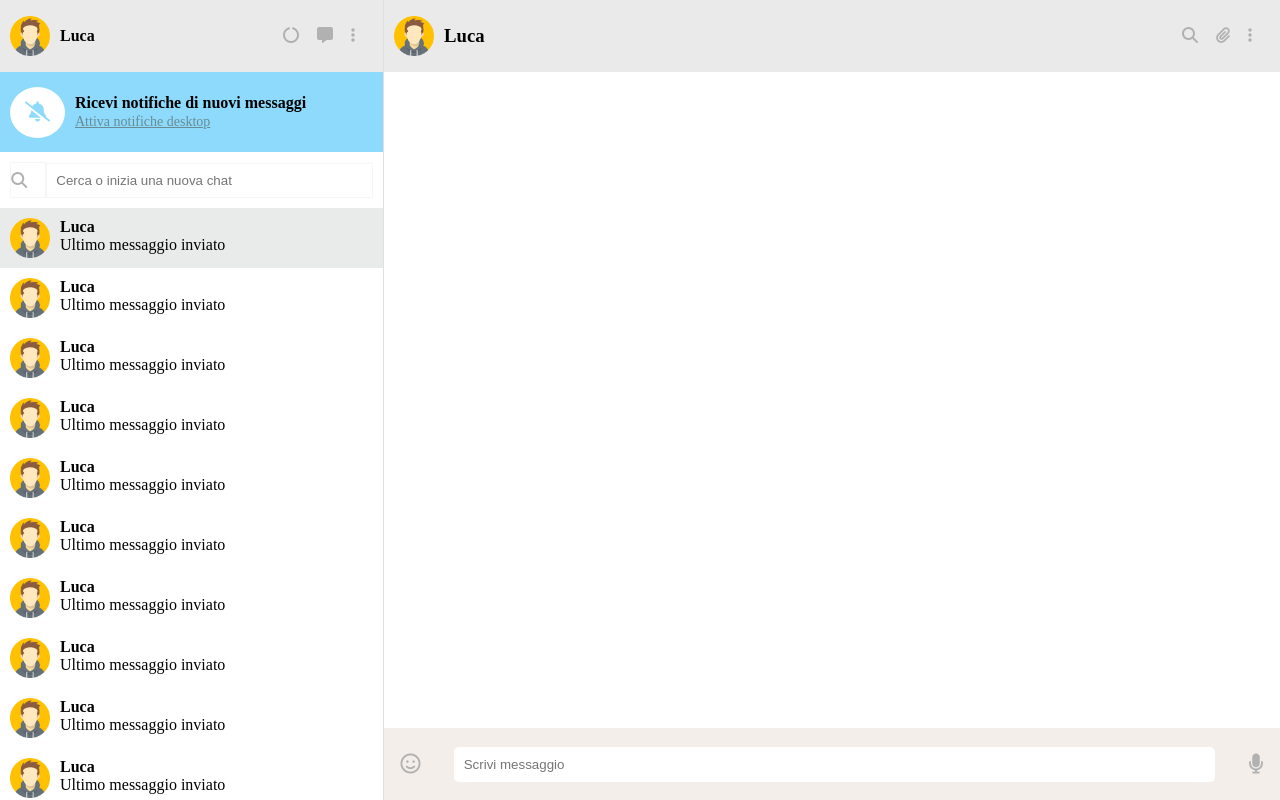
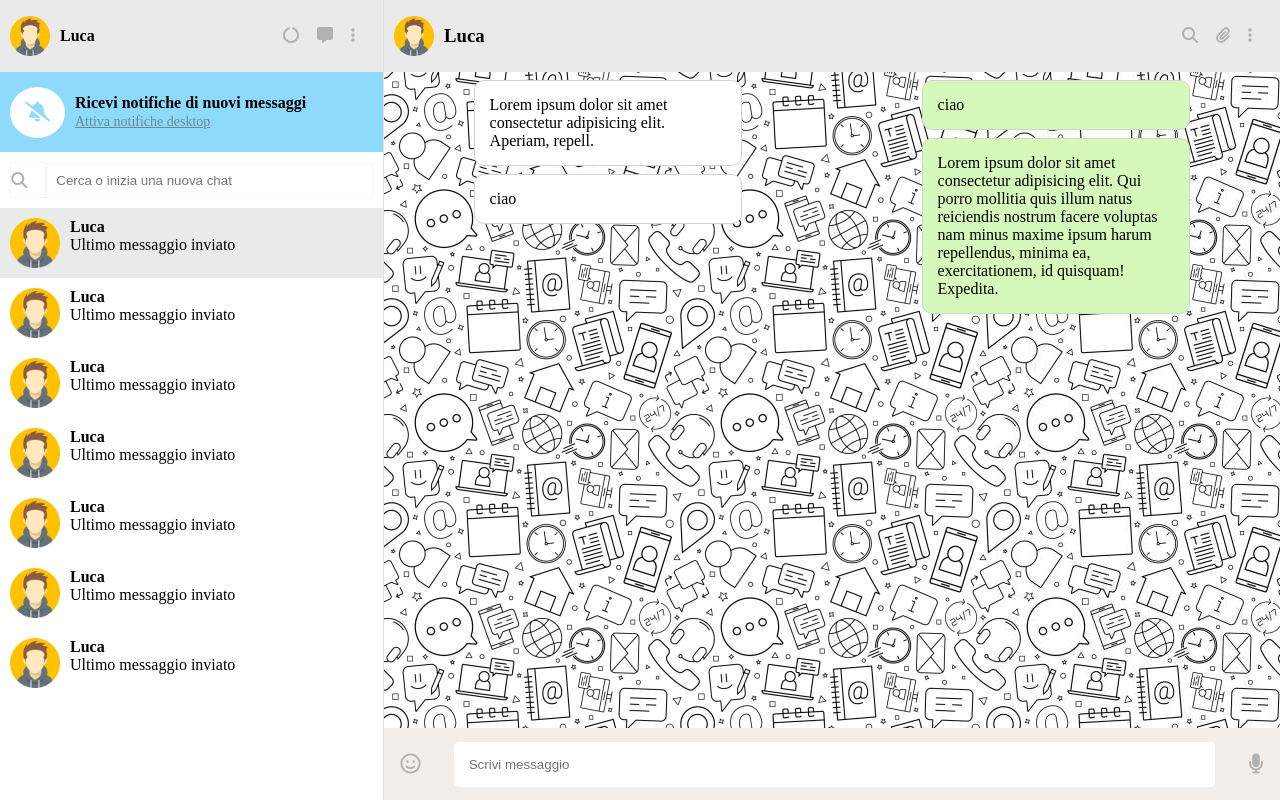
Before and after one commit to LucaGarizio/vue-boolzapp, a plain HTML site: page index.html in a window 1280 px wide. Drawn offline with nearby package versions, Linux system fonts and the light colour scheme.

Commit message:
style: add structure html & css right main part(chat display)

```diff
--- a/css/main.css
+++ b/css/main.css
@@ -90,7 +90,7 @@ body {
 }
 
 .chat-users img {
-    width: 40px;
+    width: 50px;
     margin-right: 10px;
 }
 
@@ -125,10 +125,41 @@ body {
     padding: 10px;
 }
 
+/* right main */
 .right-main {
     height: calc(100% - 18vh);
+    display: flex;
+    background-image: url(../img/whatsapp-bg.jpg);
 }
 
+.column-received,
+.column-sent{
+    width: 50%;
+}
+
+.message-received,
+.message-sent {
+    width: 60%;
+    margin: 0 auto;
+}
+
+.right-main p{
+    padding: 15px;
+    border: 1px solid lightgrey;
+    border-radius: 10px;
+    margin: 3% 0;
+}
+
+.message-received p{
+    background-color: #fff;
+}
+
+.message-sent p{
+    background-color: #d5f9ba;
+}
+
+
+/* right bottom */
 .right-bottom {
     background-color: #f3eeea;
     height: 9vh;
@@ -143,7 +174,7 @@ body {
 
 .text input {
     width: 100%;
-    padding: 10px;
+    padding: 15px;
     border-radius: 5px;
     border: none;
 }
--- a/index.html
+++ b/index.html
@@ -41,6 +41,7 @@
                     </div>
                     <input type="text" placeholder="Cerca o inizia una nuova chat">
                 </div>
+
                 <div class="left-main">
                     <div>
                         <ul>
@@ -48,102 +49,55 @@
                                 <img src="img/avatar1.webp" alt="">
                                 <div class="info">
                                     <h4>Luca</h4>
-                                        <span>Ultimo messaggio inviato</span>
+                                    <span>Ultimo messaggio inviato<span>
                                 </div>
                             </li>
                             <li class="chat-users">
                                 <img src="img/avatar1.webp" alt="">
                                 <div class="info">
                                     <h4>Luca</h4>
-                                        <span>Ultimo messaggio inviato</span>
+                                    <span>Ultimo messaggio inviato<span>
                                 </div>
                             </li>
                             <li class="chat-users">
                                 <img src="img/avatar1.webp" alt="">
                                 <div class="info">
                                     <h4>Luca</h4>
-                                        <span>Ultimo messaggio inviato</span>
+                                    <span>Ultimo messaggio inviato<span>
                                 </div>
                             </li>
                             <li class="chat-users">
                                 <img src="img/avatar1.webp" alt="">
                                 <div class="info">
                                     <h4>Luca</h4>
-                                        <span>Ultimo messaggio inviato</span>
+                                    <span>Ultimo messaggio inviato<span>
                                 </div>
                             </li>
                             <li class="chat-users">
                                 <img src="img/avatar1.webp" alt="">
                                 <div class="info">
                                     <h4>Luca</h4>
-                                        <span>Ultimo messaggio inviato</span>
+                                    <span>Ultimo messaggio inviato<span>
                                 </div>
                             </li>
                             <li class="chat-users">
                                 <img src="img/avatar1.webp" alt="">
                                 <div class="info">
                                     <h4>Luca</h4>
-                                        <span>Ultimo messaggio inviato</span>
+                                    <span>Ultimo messaggio inviato<span>
                                 </div>
                             </li>
                             <li class="chat-users">
                                 <img src="img/avatar1.webp" alt="">
                                 <div class="info">
                                     <h4>Luca</h4>
-                                        <span>Ultimo messaggio inviato</span>
-                                    </div>
-                                </li>
-                                <li class="chat-users">
-                                    <img src="img/avatar1.webp" alt="">
-                                    <div class="info">
-                                        <h4>Luca</h4>
-                                        <span>Ultimo messaggio inviato</span>
-                                    </div>
-                                </li>
-                                <li class="chat-users">
-                                    <img src="img/avatar1.webp" alt="">
-                                    <div class="info">
-                                        <h4>Luca</h4>
-                                        <span>Ultimo messaggio inviato</span>
-                                    </div>
-                                </li>
-                                <li class="chat-users">
-                                    <img src="img/avatar1.webp" alt="">
-                                    <div class="info">
-                                        <h4>Luca</h4>
-                                        <span>Ultimo messaggio inviato</span>
-                                    </div>
-                                </li>
-                                <li class="chat-users">
-                                    <img src="img/avatar1.webp" alt="">
-                                    <div class="info">
-                                        <h4>Luca</h4>
-                                        <span>Ultimo messaggio inviato</span>
-                                    </div>
-                                </li>
-                                <li class="chat-users">
-                                    <img src="img/avatar1.webp" alt="">
-                                    <div class="info">
-                                        <h4>Luca</h4>
-                                        <span>Ultimo messaggio inviato</span>
-                                    </div>
-                                </li>
-                                <li class="chat-users">
-                                    <img src="img/avatar1.webp" alt="">
-                                    <div class="info">
-                                        <h4>Luca</h4>
-                                        <span>Ultimo messaggio inviato</span>
+                                    <span>Ultimo messaggio inviato<span>
                                 </div>
                             </li>
                         </ul>
-
                     </div>
                 </div>
             </div>
-
-
-
-
 
             <!-- right side app -->
             <div class="right-part">
@@ -159,7 +113,18 @@
                     </div>
                 </div>
                 <div class="right-main">
-
+                    <div class="column-received">
+                        <div class="message-received">
+                            <p>Lorem ipsum dolor sit amet consectetur adipisicing elit. Aperiam, repell.</p>
+                            <p>ciao</p>
+                        </div>
+                    </div>
+                    <div class="column-sent">
+                        <div class="message-sent">
+                            <p>ciao</p>
+                            <p>Lorem ipsum dolor sit amet consectetur adipisicing elit. Qui porro mollitia quis illum natus reiciendis nostrum facere voluptas nam minus maxime ipsum harum repellendus, minima ea, exercitationem, id quisquam! Expedita.</p>
+                        </div>
+                    </div>
                 </div>
                 <div class="right-bottom">
                     <div class="emoji">
```
Also changed, not shown: img/whatsapp-bg.jpg (added). Lines whose indentation alone changed are shown as unchanged.
